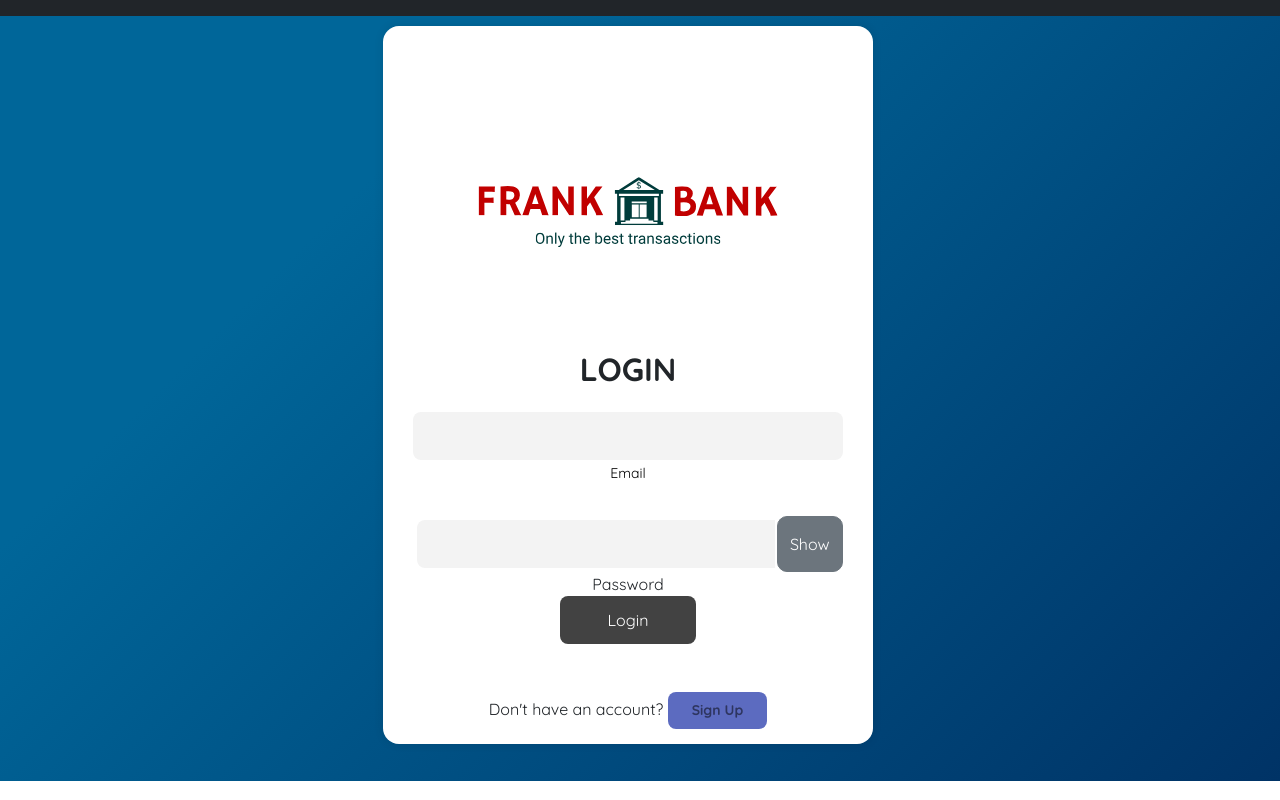
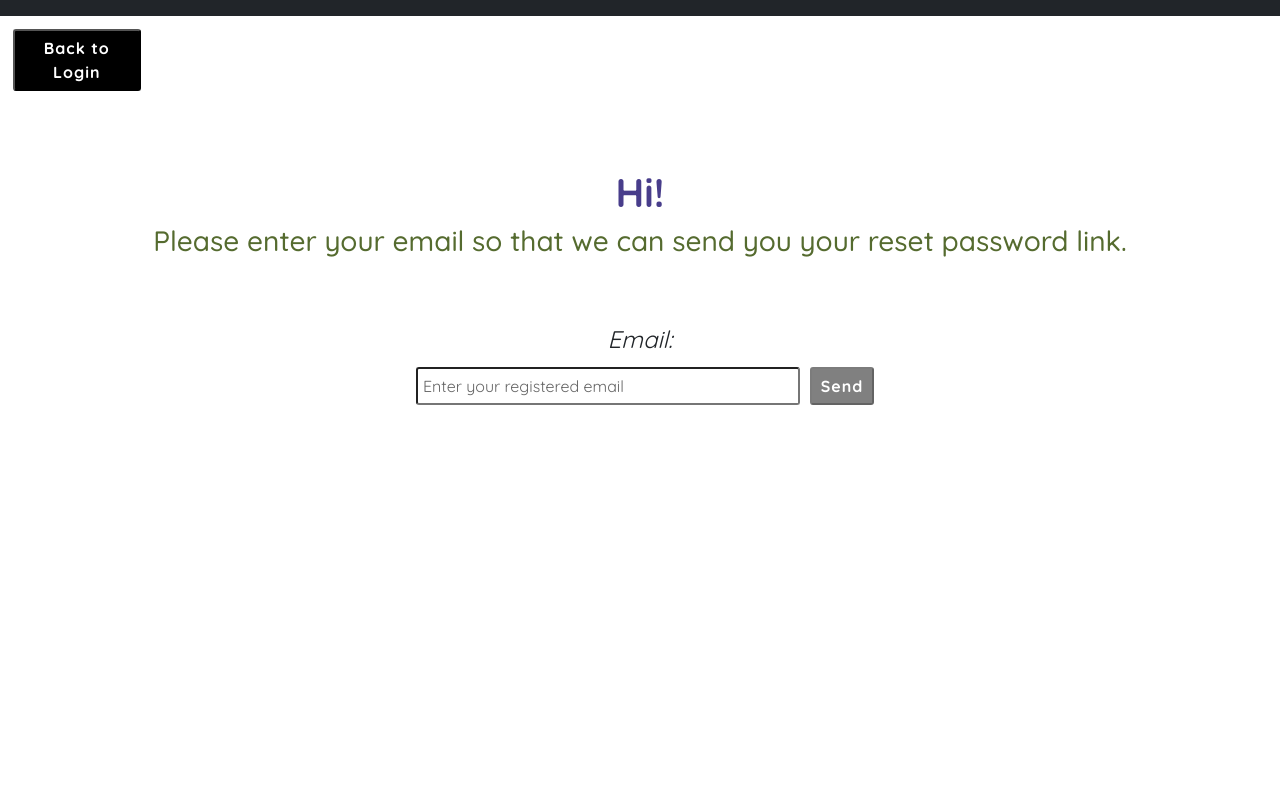
Before and after one commit to hohyunLee96/Banking-App-FrontEnd, a Vue app: page /email-link in a window 1280 px wide. Before the commit this address led to /login. Built offline with nearby package versions, Linux system fonts and the light colour scheme; no server answers.

Commit message:
New pages created

```diff
--- a/src/components/Login.vue
+++ b/src/components/Login.vue
@@ -35,6 +35,7 @@
             </div>
 
             <div>
+              <a class="forgot-password-link" @click="forgotPassword" id="forgotPassword">Forgot Password?</a>
               <p class="mb-0">Don't have an account?
                 <button @click="register()" class="btn btn-primary text-dark-50 fw-bold">Sign Up</button>
               </p>
@@ -66,7 +67,7 @@ export default {
   },
   methods: {
     login() {
-      console.log("logging in!")
+      console.log("logging in...")
       this.store.login(this.email, this.password).then(() => {
         if (this.store.isAuthenticated) {
           this.$router.push('/');
@@ -79,6 +80,9 @@ export default {
     },
     register() {
       this.$router.push('/register');
+    },
+    forgotPassword() {
+      this.$router.push('/email-link');
     },
     togglePassword() {
       var x = document.getElementById("inputPassword");
@@ -108,6 +112,14 @@ export default {
 
   height: 100%;
   width: 100%;
+}
+
+#loginButton {
+  margin-top: 1%;
+}
+#forgotPassword {
+  margin-top: -10%;
+  cursor: pointer;
 }
 
 .bank-icon img {
--- /dev/null
+++ b/src/components/resetCredentials/EmailTemplate.vue
@@ -0,0 +1,117 @@
+<template>
+  <button id="backButton" @click="backToLogin">Back to Login</button>
+  <div class="text-center">
+    <div>
+      <h1>Hi!</h1>
+      <h3>Please enter your email so that we can send you your reset password link.</h3>
+      <h3>{{ connectionMessage }}</h3>
+      <label for="email">Email:</label><br>
+      <input type="text" placeholder="Enter your registered email" v-model="email" required>
+      <button id="send" @click="emailLinkSend" :disabled="isEmailEmpty" :class="{ 'disabled-button': isEmailEmpty }">Send</button>
+    </div>
+  </div>
+</template>
+
+<script>
+import axios from "@/axios-auth";
+
+export default {
+  name: "EmailTemplate",
+  mounted() {
+    this.getConnectionMessage();
+  },
+  data() {
+    return {
+      email: "",
+      connectionMessage: "",
+    };
+  },
+  computed: {
+    isEmailEmpty() {
+      return this.email.trim() === "";
+    },
+  },
+  methods: {
+    getConnectionMessage() {
+      axios
+          .get("/forgot")
+          .then((response) => {
+            this.connectionMessage = response.data;
+          })
+          .catch((error) => {
+            console.log(error);
+            // Handle the error as needed
+          });
+    },
+    emailLinkSend() {
+      console.log("Sending link to reset password...");
+
+      // Check if the email field is populated correctly
+      console.log("Email:", this.email);
+
+      axios
+          .post("/forgot/sendEmail", {
+            email: this.email,
+          })
+          .then((response) => {
+            console.log(response);
+            this.$router.push('/login');
+          })
+          .catch((error) => {
+            console.log(error);
+            // Handle the error as needed
+          });
+    },
+
+    backToLogin() {
+      this.$router.push('/login');
+    },
+  },
+};
+</script>
+
+<style scoped>
+h1 {
+  margin-top: 5%;
+  color: darkslateblue;
+}
+h3 {
+  color: darkolivegreen;
+  margin-bottom: 5%;
+}
+label[for="email"] {
+  font-size: 1.5em;
+  font-style: italic;
+}
+input[type="text"] {
+  border-radius: 3px;
+  padding: 5px;
+  width: 30%;
+  margin: 10px;
+}
+input::placeholder {
+  color: #666666;
+}
+#send {
+  background-color: mediumseagreen;
+  padding: 5px;
+  width: 5%;
+  border-radius: 3px;
+  color: white;
+  font-weight: bold;
+  letter-spacing: 1px;
+}
+#send.disabled-button {
+  background-color: gray;
+}
+#backButton {
+  background-color: black;
+  padding: 5px;
+  margin: 1%;
+  width: 10%;
+  border-radius: 3px;
+  color: white;
+  font-weight: bold;
+  letter-spacing: 1px;
+}
+</style>
--- /dev/null
+++ b/src/components/resetCredentials/PasswordResetTemplate.vue
@@ -0,0 +1,85 @@
+<template>
+  <div class="text-center">
+    <div>
+      <h1>Password Reset</h1>
+      <p>Please enter your new password below:</p>
+      <label for="password">New Password:</label><br>
+      <input type="password" v-model="newPassword" required>
+      <div class="button-group">
+        <button @click="resetPassword" id="resetButton">Reset Password</button>
+        <button @click="cancelReset" id="cancelButton">Cancel</button>
+      </div>
+    </div>
+  </div>
+</template>
+
+<script>
+import axios from "@/axios-auth";
+
+export default {
+  data() {
+    return {
+      newPassword: '',
+      resetStatus: '',
+    };
+  },
+  methods: {
+    resetPassword() {
+      const token = this.$route.query.token; // Extract the token from the URL query parameter
+      axios.post('/forgot/resetPassword', {
+        token: token,
+        newPassword: this.newPassword,
+      })
+          .then(response => {
+            this.resetStatus = response.data;
+          })
+          .catch(error => {
+            this.resetStatus = error.response.data;
+          });
+    },
+    cancelReset() {
+      // Redirect the user back to the login page
+      this.$router.push('/login');
+    },
+  },
+};
+</script>
+
+<style scoped>
+h1 {
+  margin-top: 5%;
+  color: darkslateblue;
+}
+label[for="password"] {
+  font-size: 1.5em;
+  font-style: italic;
+}
+input[type="password"] {
+  border-radius: 3px;
+  padding: 5px;
+  width: 30%;
+  margin: 10px;
+}
+.button-group {
+  margin-top: 20px;
+}
+#resetButton {
+  background-color: mediumseagreen;
+  padding: 5px;
+  width: 10%;
+  border-radius: 3px;
+  color: white;
+  font-weight: bold;
+  letter-spacing: 1px;
+  margin-right: 10px;
+}
+#cancelButton {
+  background-color: black;
+  padding: 5px;
+  width: 6%;
+  border-radius: 3px;
+  color: white;
+  font-weight: bold;
+  letter-spacing: 1px;
+}
+</style>
--- a/src/router/index.js
+++ b/src/router/index.js
@@ -12,6 +12,8 @@ import RegistrationForm from '../components/user/RegistrationForm.vue';
 import CreateProduct from '../components/products/CreateProduct.vue';
 import EditProduct from '../components/products/EditProduct.vue';
 import Login from '../components/Login.vue';
+import EmailTemplate from "@/components/resetCredentials/EmailTemplate.vue";
+import PasswordResetTemplate from "@/components/resetCredentials/PasswordResetTemplate.vue";
 import AdminPanel from '../components/AdminPanel.vue';
 import CreateTransaction from '../components/transactions/CreateTransaction.vue';
 import TransactionList from '../components/transactions/TransactionList.vue';
@@ -44,6 +46,8 @@ const router = createRouter({
     { path: '/:notFound(.*)', component: Home},
     { path: '/products', component: ProductList },
     { path: '/login', component: Login },
+    { path: '/email-link', component: EmailTemplate },
+    { path: '/resetPassword', component: PasswordResetTemplate },
     { path: '/createproduct', component: CreateProduct },
     { path: '/editproduct/:id', component: EditProduct, props: true  },
     { path: '/adminpanel', component: AdminPanel},
```
